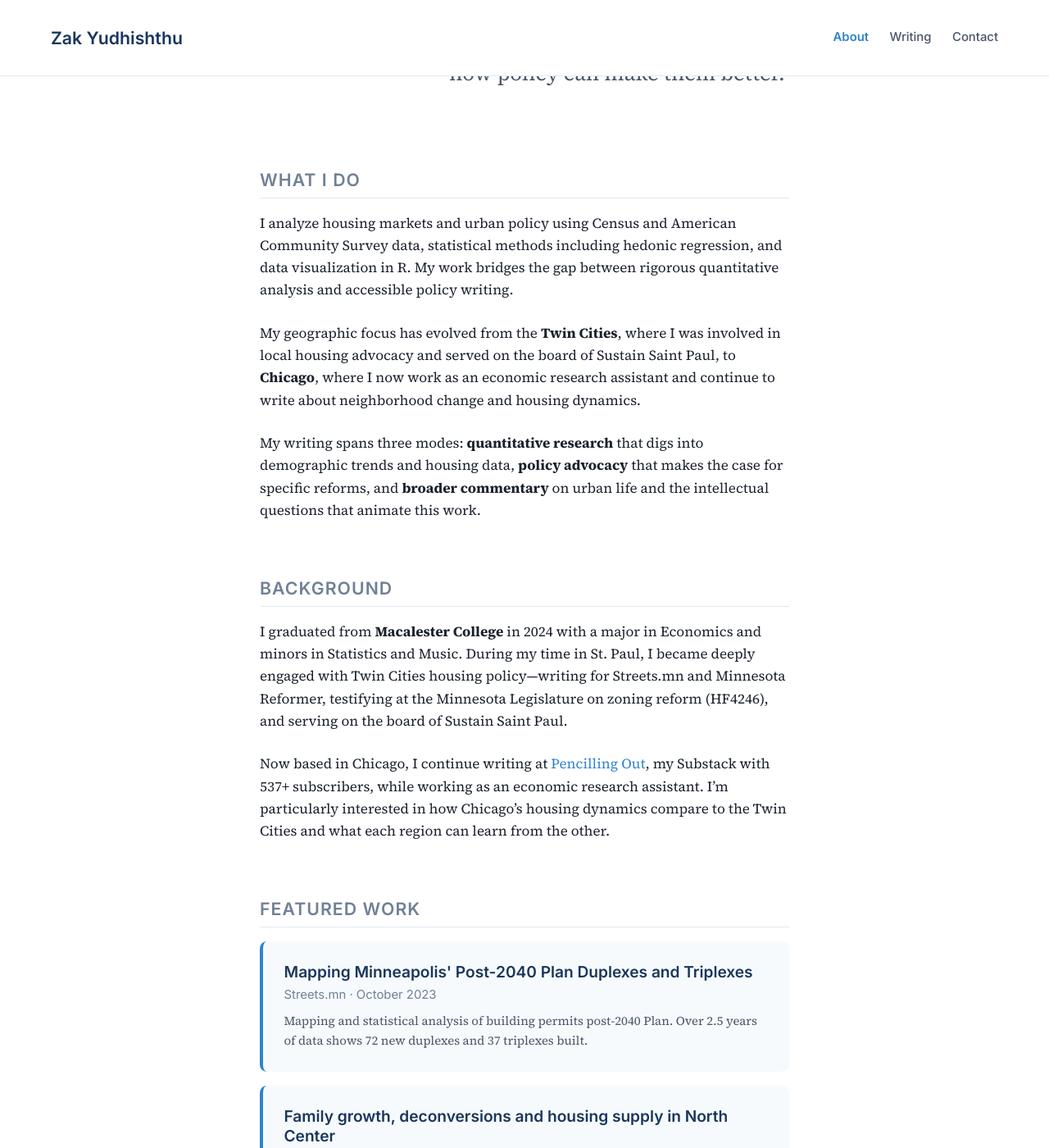
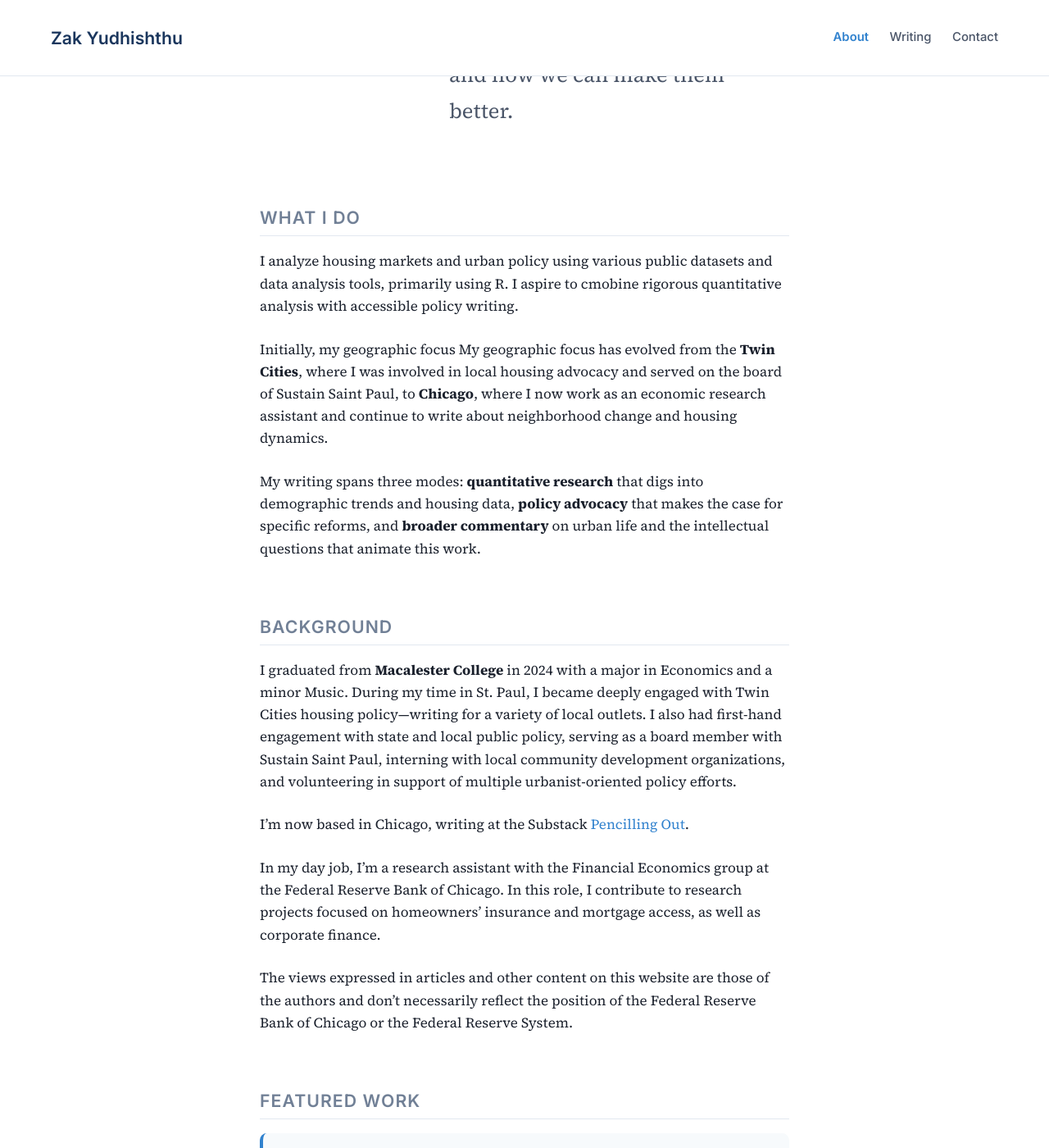
Before and after one commit to zakyudhishthu/personal-site, a Jekyll site: the page built from index.md, in a window 1280 px wide and 1400 px high, scrolled down 395 px. Shown: the whole window at 82% size. Built offline with Jekyll 4.4.1, drawn with Linux system fonts in a browser that asks for light colours; some of the changed text lies outside the part shown.

Commit message:
Update index.md

```diff
--- a/index.md
+++ b/index.md
@@ -7,9 +7,8 @@
   <div class="intro-with-photo">
     <img src="{{ '/assets/images/headshot_09_2023.png' | relative_url }}" alt="Zak Yudhishthu" class="headshot">
     <div class="intro-text">
-      <p class="home-greeting">Hello, I'm</p>
       <h1 class="home-name">Zak Yudhishthu</h1>
-      <p class="home-tagline">Housing policy analyst and writer specializing in quantitative urban economics. I use data to understand how cities work and how policy can make them better.</p>
+      <p class="home-tagline">Researcher and writer interested in quantitative urban economics and housing policy. I try to combine data and policy analysis to understand how cities work, and how we can make them better.</p>
     </div>
   </div>
 </div>
@@ -18,8 +17,9 @@
 
 ## What I Do
 
-I analyze housing markets and urban policy using Census and American Community Survey data, statistical methods including hedonic regression, and data visualization in R. My work bridges the gap between rigorous quantitative analysis and accessible policy writing.
+I analyze housing markets and urban policy using various public datasets and data analysis tools, primarily using R. I aspire to cmobine rigorous quantitative analysis with accessible policy writing.
 
+Initially, my geographic focus
 My geographic focus has evolved from the **Twin Cities**, where I was involved in local housing advocacy and served on the board of Sustain Saint Paul, to **Chicago**, where I now work as an economic research assistant and continue to write about neighborhood change and housing dynamics.
 
 My writing spans three modes: **quantitative research** that digs into demographic trends and housing data, **policy advocacy** that makes the case for specific reforms, and **broader commentary** on urban life and the intellectual questions that animate this work.
@@ -30,9 +30,13 @@
 
 ## Background
 
-I graduated from **Macalester College** in 2024 with a major in Economics and minors in Statistics and Music. During my time in St. Paul, I became deeply engaged with Twin Cities housing policy—writing for Streets.mn and Minnesota Reformer, testifying at the Minnesota Legislature on zoning reform (HF4246), and serving on the board of Sustain Saint Paul.
+I graduated from **Macalester College** in 2024 with a major in Economics and a minor Music. During my time in St. Paul, I became deeply engaged with Twin Cities housing policy—writing for a variety of local outlets. I also had first-hand engagement with state and local public policy, serving as a board member with Sustain Saint Paul, interning with local community development organizations, and volunteering in support of multiple urbanist-oriented policy efforts.
 
-Now based in Chicago, I continue writing at [Pencilling Out](https://pencillingout.substack.com), my Substack with 537+ subscribers, while working as an economic research assistant. I'm particularly interested in how Chicago's housing dynamics compare to the Twin Cities and what each region can learn from the other.
+I'm now based in Chicago, writing at the Substack [Pencilling Out](https://pencillingout.substack.com).
+
+In my day job, I'm a research assistant with the Financial Economics group at the Federal Reserve Bank of Chicago. In this role, I contribute to research projects focused on homeowners' insurance and mortgage access, as well as corporate finance.
+
+The views expressed in articles and other content on this website are those of the authors and don't necessarily reflect the position of the Federal Reserve Bank of Chicago or the Federal Reserve System.
 
 </section>
 
```
Also changed, not shown: other parts of index.md (+1 -1 lines).
